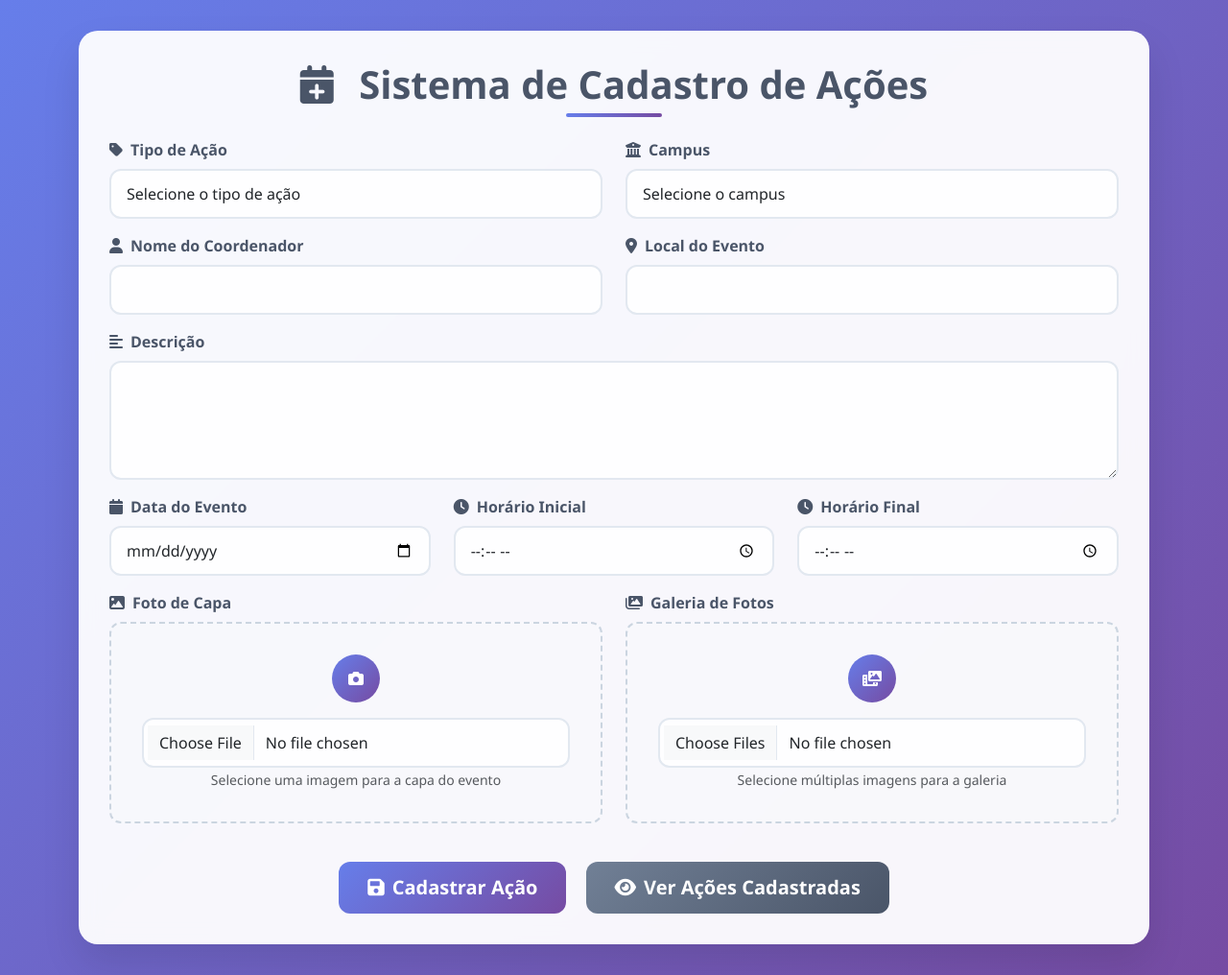
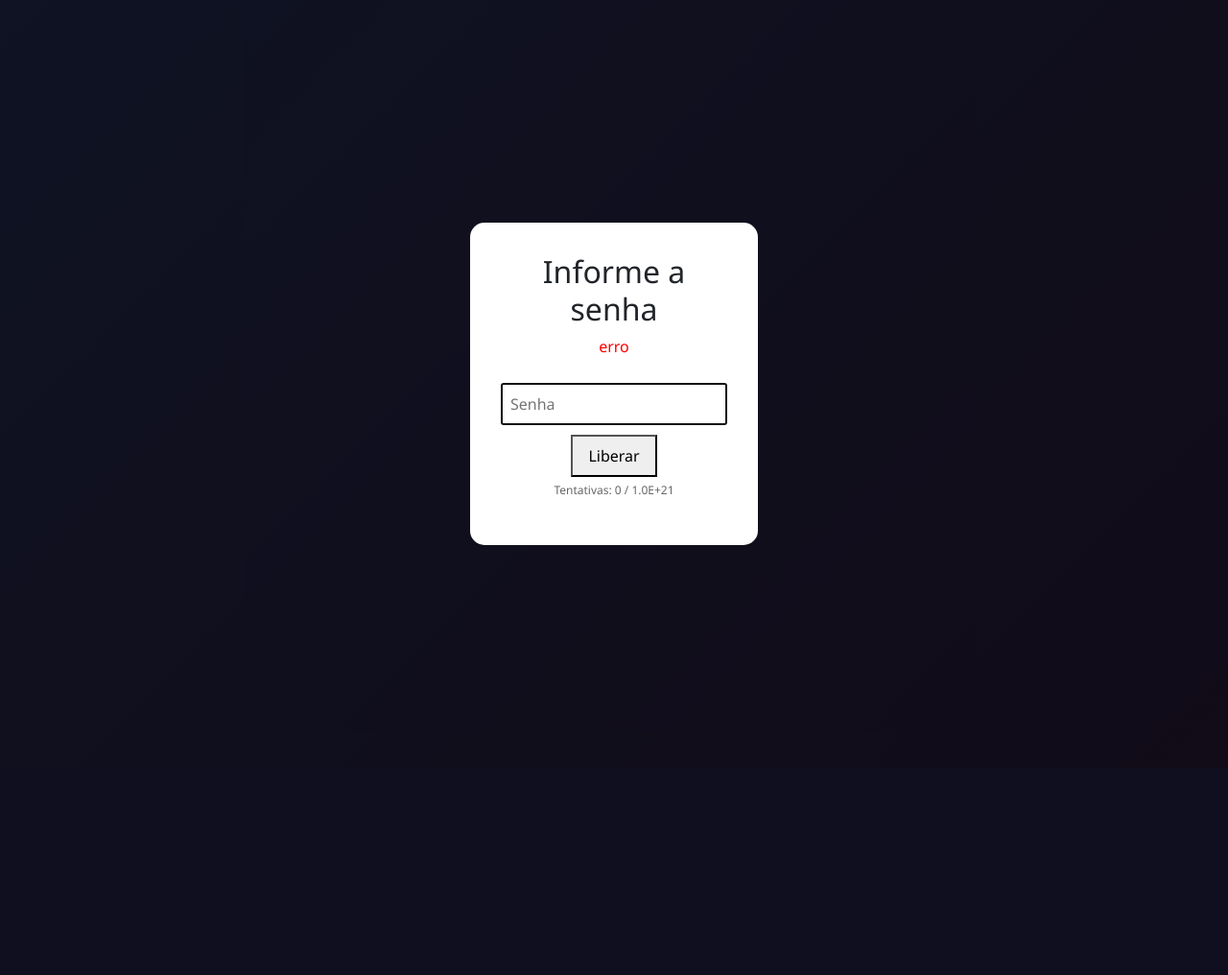
Before and after one commit to Fernandww11/CineClubes, a PHP site: page /cadAcao.php in a window 1280 px wide. Shown: the whole page at 96% size. After the commit the page ends 568 px from the top, so only its background shows below. Run offline with PHP 8.4, Linux system fonts and the light colour scheme.

Commit message:
Update cadAcao.php

```diff
--- a/cadAcao.php
+++ b/cadAcao.php
@@ -1,14 +1,47 @@
+
+
 <?php
+session_start();
 require_once 'config.php';
 
+$PASSWORD_HASH = '$2y$10$8yzGZkgQb0U.qFv/UxkKgeekcKqW1xoYUF2U1FxmPuhBGNax/eC0W'; // hash de 'adm123'
+if (!isset($_SESSION['tries'])) $_SESSION['tries'] = 0;
+$MAX_TRIES = 1000000000000000000000;
+$message_senha = 'erro';
+
+if ($_SERVER['REQUEST_METHOD'] === 'POST' && isset($_POST['senha_site'])) {
+    if ($_SESSION['tries'] >= $MAX_TRIES) {
+        $message_senha = 'Máximo de tentativas atingido.';
+    } else {
+        if (password_verify($_POST['senha_site'], $PASSWORD_HASH)) {
+            $_SESSION['unlocked'] = true;
+            $_SESSION['tries'] = 0;
+            header('Location: '.$_SERVER['PHP_SELF']);
+            exit;
+        } else {
+            $_SESSION['tries'] += 1;
+            $remaining = $MAX_TRIES - $_SESSION['tries'];
+            $message_senha = "Senha incorreta. Tentativas restantes: {$remaining}";
+        }
+    }
+}
+
+if (isset($_GET['logout'])) {
+    unset($_SESSION['unlocked']);
+    header('Location: '.$_SERVER['PHP_SELF']);
+    exit;
+}
+
+$unlocked = !empty($_SESSION['unlocked']);
+
+// --- PROCESSO DE CADASTRO EXISTENTE ---
 $mensagem = '';
 $tipo_mensagem = '';
 
-if ($_SERVER['REQUEST_METHOD'] == 'POST') {
+if ($unlocked && $_SERVER['REQUEST_METHOD'] == 'POST' && !isset($_POST['senha_site'])) {
     try {
         $pdo = conectarBanco();
 
-        // Validar campos obrigatórios
         $campos_obrigatorios = ['tipo_acao', 'nome_coordenador', 'local_evento', 'descricao', 'data_evento', 'horario_inicial', 'horario_final', 'campus'];
 
         foreach ($campos_obrigatorios as $campo) {
@@ -17,7 +50,6 @@ if ($_SERVER['REQUEST_METHOD'] == 'POST') {
             }
         }
 
-        // Upload da foto de capa
         $foto_capa = '';
         if (isset($_FILES['foto_capa']) && $_FILES['foto_capa']['error'] == 0) {
             $foto_capa = uploadArquivo($_FILES['foto_capa'], 'uploads/capas');
@@ -26,7 +58,6 @@ if ($_SERVER['REQUEST_METHOD'] == 'POST') {
             }
         }
 
-        // Upload das fotos da galeria
         $galeria_fotos = [];
         if (isset($_FILES['galeria_fotos'])) {
             for ($i = 0; $i < count($_FILES['galeria_fotos']['name']); $i++) {
@@ -44,7 +75,6 @@ if ($_SERVER['REQUEST_METHOD'] == 'POST') {
             }
         }
 
-        // Inserir no banco de dados
         $sql = "INSERT INTO acoes (tipo_acao, nome_coordenador, local_evento, descricao, data_evento, horario_inicial, horario_final, campus, foto_capa, galeria_fotos) VALUES (?, ?, ?, ?, ?, ?, ?, ?, ?, ?)";
 
         $stmt = $pdo->prepare($sql);
@@ -80,135 +110,51 @@ if ($_SERVER['REQUEST_METHOD'] == 'POST') {
 <link href="https://cdn.jsdelivr.net/npm/bootstrap@5.3.0/dist/css/bootstrap.min.css" rel="stylesheet">
 <link href="https://cdnjs.cloudflare.com/ajax/libs/font-awesome/6.0.0/css/all.min.css" rel="stylesheet">
 <style>
-        body {
-            background: linear-gradient(135deg, #667eea 0%, #764ba2 100%);
-            min-height: 100vh;
-            font-family: 'Segoe UI', Tahoma, Geneva, Verdana, sans-serif;
-        }
-
-        .container-main {
-            background: rgba(255, 255, 255, 0.95);
-            border-radius: 20px;
-            box-shadow: 0 20px 40px rgba(0, 0, 0, 0.1);
-            backdrop-filter: blur(10px);
-            margin: 2rem auto;
-            padding: 2rem;
-        }
-
-        .header-title {
-            color: #4a5568;
-            font-weight: 700;
-            text-align: center;
-            margin-bottom: 2rem;
-            position: relative;
-        }
-
-        .header-title::after {
-            content: '';
-            position: absolute;
-            bottom: -10px;
-            left: 50%;
-            transform: translateX(-50%);
-            width: 100px;
-            height: 4px;
-            background: linear-gradient(90deg, #667eea, #764ba2);
-            border-radius: 2px;
-        }
-
-        .form-control, .form-select {
-            border: 2px solid #e2e8f0;
-            border-radius: 12px;
-            padding: 12px 16px;
-            transition: all 0.3s ease;
-            background: rgba(255, 255, 255, 0.9);
-        }
-
-        .form-control:focus, .form-select:focus {
-            border-color: #667eea;
-            box-shadow: 0 0 0 0.2rem rgba(102, 126, 234, 0.25);
-            transform: translateY(-2px);
-        }
-
-        .btn-primary {
-            background: linear-gradient(135deg, #667eea 0%, #764ba2 100%);
-            border: none;
-            border-radius: 12px;
-            padding: 12px 30px;
-            font-weight: 600;
-            transition: all 0.3s ease;
-        }
-
-        .btn-primary:hover {
-            transform: translateY(-2px);
-            box-shadow: 0 10px 20px rgba(102, 126, 234, 0.3);
-        }
-
-        .btn-secondary {
-            background: linear-gradient(135deg, #718096 0%, #4a5568 100%);
-            border: none;
-            border-radius: 12px;
-            padding: 12px 30px;
-            font-weight: 600;
-            transition: all 0.3s ease;
-        }
-
-        .btn-secondary:hover {
-            transform: translateY(-2px);
-            box-shadow: 0 10px 20px rgba(113, 128, 150, 0.3);
-        }
-
-        .form-label {
-            font-weight: 600;
-            color: #4a5568;
-            margin-bottom: 8px;
-        }
-
-        .card {
-            border: none;
-            border-radius: 16px;
-            box-shadow: 0 4px 6px rgba(0, 0, 0, 0.05);
-            transition: all 0.3s ease;
-        }
-
-        .card:hover {
-            transform: translateY(-2px);
-            box-shadow: 0 8px 15px rgba(0, 0, 0, 0.1);
-        }
-
-        .alert {
-            border-radius: 12px;
-            border: none;
-            font-weight: 500;
-        }
-
-        .file-upload-area {
-            border: 2px dashed #cbd5e0;
-            border-radius: 12px;
-            padding: 2rem;
-            text-align: center;
-            transition: all 0.3s ease;
-            background: rgba(247, 250, 252, 0.5);
-        }
-
-        .file-upload-area:hover {
-            border-color: #667eea;
-            background: rgba(102, 126, 234, 0.05);
-        }
-
-        .icon-wrapper {
-            display: inline-flex;
-            align-items: center;
-            justify-content: center;
-            width: 50px;
-            height: 50px;
-            background: linear-gradient(135deg, #667eea 0%, #764ba2 100%);
-            border-radius: 50%;
-            color: white;
-            margin-bottom: 1rem;
-        }
+/* --- SEU CSS EXISTENTE --- */
+body { background: linear-gradient(135deg, #667eea 0%, #764ba2 100%); min-height: 100vh; font-family: 'Segoe UI', Tahoma, Geneva, Verdana, sans-serif; }
+.container-main{background: rgba(255,255,255,0.95); border-radius:20px; box-shadow:0 20px 40px rgba(0,0,0,0.1); backdrop-filter: blur(10px); margin:2rem auto; padding:2rem;}
+.header-title{color:#4a5568;font-weight:700;text-align:center;margin-bottom:2rem;position:relative;}
+.header-title::after{content:'';position:absolute;bottom:-10px;left:50%;transform:translateX(-50%);width:100px;height:4px;background:linear-gradient(90deg,#667eea,#764ba2);border-radius:2px;}
+.form-control,.form-select{border:2px solid #e2e8f0;border-radius:12px;padding:12px 16px;transition:all 0.3s ease;background:rgba(255,255,255,0.9);}
+.form-control:focus,.form-select:focus{border-color:#667eea;box-shadow:0 0 0 0.2rem rgba(102,126,234,0.25);transform:translateY(-2px);}
+.btn-primary{background:linear-gradient(135deg,#667eea 0%,#764ba2 100%);border:none;border-radius:12px;padding:12px 30px;font-weight:600;transition:all 0.3s ease;}
+.btn-primary:hover{transform:translateY(-2px);box-shadow:0 10px 20px rgba(102,126,234,0.3);}
+.btn-secondary{background:linear-gradient(135deg,#718096 0%,#4a5568 100%);border:none;border-radius:12px;padding:12px 30px;font-weight:600;transition:all 0.3s ease;}
+.btn-secondary:hover{transform:translateY(-2px);box-shadow:0 10px 20px rgba(113,128,150,0.3);}
+.form-label{font-weight:600;color:#4a5568;margin-bottom:8px;}
+.card{border:none;border-radius:16px;box-shadow:0 4px 6px rgba(0,0,0,0.05);transition:all 0.3s ease;}
+.card:hover{transform:translateY(-2px);box-shadow:0 8px 15px rgba(0,0,0,0.1);}
+.alert{border-radius:12px;border:none;font-weight:500;}
+.file-upload-area{border:2px dashed #cbd5e0;border-radius:12px;padding:2rem;text-align:center;transition:all 0.3s ease;background:rgba(247,250,252,0.5);}
+.file-upload-area:hover{border-color:#667eea;background:rgba(102,126,234,0.05);}
+.icon-wrapper{display:inline-flex;align-items:center;justify-content:center;width:50px;height:50px;background:linear-gradient(135deg,#667eea 0%,#764ba2 100%);border-radius:50%;color:white;margin-bottom:1rem;}
+/* --- OVERLAY SENHA --- */
+#password-overlay{position:fixed;inset:0;background:rgba(0,0,0,0.85);display:flex;align-items:center;justify-content:center;z-index:9999;}
+#password-box{background:#fff;padding:2rem;border-radius:15px;width:300px;text-align:center;}
+#password-box input{width:100%;padding:8px;margin-top:10px;}
+#password-box button{margin-top:10px;padding:8px 16px;cursor:pointer;}
 </style>
 </head>
 <body>
+
+<?php if (!$unlocked): ?>
+<div id="password-overlay">
+    <div id="password-box">
+        <h2>Informe a senha</h2>
+        <?php if ($message_senha): ?>
+            <p style="color:red;"><?php echo htmlspecialchars($message_senha); ?></p>
+        <?php endif; ?>
+        <form method="post">
+            <input type="password" name="senha_site" placeholder="Senha" required autofocus>
+            <button type="submit">Liberar</button>
+        </form>
+        <p style="font-size:12px; color:#666; margin-top:5px;">Tentativas: <?php echo (int)$_SESSION['tries']; ?> / <?php echo $MAX_TRIES; ?></p>
+    </div>
+</div>
+<?php endif; ?>
+
+<?php if ($unlocked): ?>
+
 <div class="container">
     <div class="container-main">
         <h1 class="header-title">
@@ -225,119 +171,18 @@ if ($_SERVER['REQUEST_METHOD'] == 'POST') {
         <?php endif; ?>
 
         <form method="POST" enctype="multipart/form-data">
-                <div class="row">
-                    <div class="col-md-6 mb-3">
-                        <label for="tipo_acao" class="form-label">
-                            <i class="fas fa-tag me-2"></i>Tipo de Ação
-                        </label>
-                        <select class="form-select" id="tipo_acao" name="tipo_acao" required>
-                            <option value="">Selecione o tipo de ação</option>
-                            <option value="filme">Filme</option>
-                            <option value="debate">Debate</option>
-                            <option value="curta">Curta</option>
-                            <option value="palestra">Palestra</option>
-                        </select>
-                    </div>
-
-                    <div class="col-md-6 mb-3">
-                        <label for="campus" class="form-label">
-                            <i class="fas fa-university me-2"></i>Campus
-                        </label>
-                        <select class="form-select" id="campus" name="campus" required>
-                            <option value="">Selecione o campus</option>
-                            <option value="RN">RN</option>
-                            <option value="C">C</option>
-                            <option value="IP">IP</option>
-                        </select>
-                    </div>
-                </div>
-
-                <div class="row">
-                    <div class="col-md-6 mb-3">
-                        <label for="nome_coordenador" class="form-label">
-                            <i class="fas fa-user me-2"></i>Nome do Coordenador
-                        </label>
-                        <input type="text" class="form-control" id="nome_coordenador" name="nome_coordenador" required>
-                    </div>
-
-                    <div class="col-md-6 mb-3">
-                        <label for="local_evento" class="form-label">
-                            <i class="fas fa-map-marker-alt me-2"></i>Local do Evento
-                        </label>
-                        <input type="text" class="form-control" id="local_evento" name="local_evento" required>
-                    </div>
-                </div>
-
-                <div class="mb-3">
-                    <label for="descricao" class="form-label">
-                        <i class="fas fa-align-left me-2"></i>Descrição
-                    </label>
-                    <textarea class="form-control" id="descricao" name="descricao" rows="4" required></textarea>
-                </div>
-
-                <div class="row">
-                    <div class="col-md-4 mb-3">
-                        <label for="data_evento" class="form-label">
-                            <i class="fas fa-calendar me-2"></i>Data do Evento
-                        </label>
-                        <input type="date" class="form-control" id="data_evento" name="data_evento" required>
-                    </div>
-
-                    <div class="col-md-4 mb-3">
-                        <label for="horario_inicial" class="form-label">
-                            <i class="fas fa-clock me-2"></i>Horário Inicial
-                        </label>
-                        <input type="time" class="form-control" id="horario_inicial" name="horario_inicial" required>
-                    </div>
-
-                    <div class="col-md-4 mb-3">
-                        <label for="horario_final" class="form-label">
-                            <i class="fas fa-clock me-2"></i>Horário Final
-                        </label>
-                        <input type="time" class="form-control" id="horario_final" name="horario_final" required>
-                    </div>
-                </div>
-
-                <div class="row">
-                    <div class="col-md-6 mb-3">
-                        <label for="foto_capa" class="form-label">
-                            <i class="fas fa-image me-2"></i>Foto de Capa
-                        </label>
-                        <div class="file-upload-area">
-                            <div class="icon-wrapper">
-                                <i class="fas fa-camera"></i>
-                            </div>
-                            <input type="file" class="form-control" id="foto_capa" name="foto_capa" accept="image/*">
-                            <small class="text-muted">Selecione uma imagem para a capa do evento</small>
-                        </div>
-                    </div>
-
-                    <div class="col-md-6 mb-3">
-                        <label for="galeria_fotos" class="form-label">
-                            <i class="fas fa-images me-2"></i>Galeria de Fotos
-                        </label>
-                        <div class="file-upload-area">
-                            <div class="icon-wrapper">
-                                <i class="fas fa-photo-video"></i>
-                            </div>
-                            <input type="file" class="form-control" id="galeria_fotos" name="galeria_fotos[]" accept="image/*" multiple>
-                            <small class="text-muted">Selecione múltiplas imagens para a galeria</small>
-                        </div>
-                    </div>
-                </div>
 
             <div class="text-center mt-4">
-                    <button type="submit" class="btn btn-primary btn-lg me-3">
-                        <i class="fas fa-save me-2"></i>Cadastrar Ação
-                    </button>
-                    <a href="cineclubes.php" class="btn btn-secondary btn-lg">
-                        <i class="fas fa-eye me-2"></i>Ver Ações Cadastradas
+                <a href="?logout=1" class="btn btn-secondary btn-lg">
+                    <i class="fas fa-lock me-2"></i>Bloquear Site
                 </a>
             </div>
         </form>
     </div>
 </div>
 
+<?php endif; ?>
+
 <script src="https://cdn.jsdelivr.net/npm/bootstrap@5.3.0/dist/js/bootstrap.bundle.min.js"></script>
 </body>
 </html>
```
Lines whose indentation alone changed are shown as unchanged.
